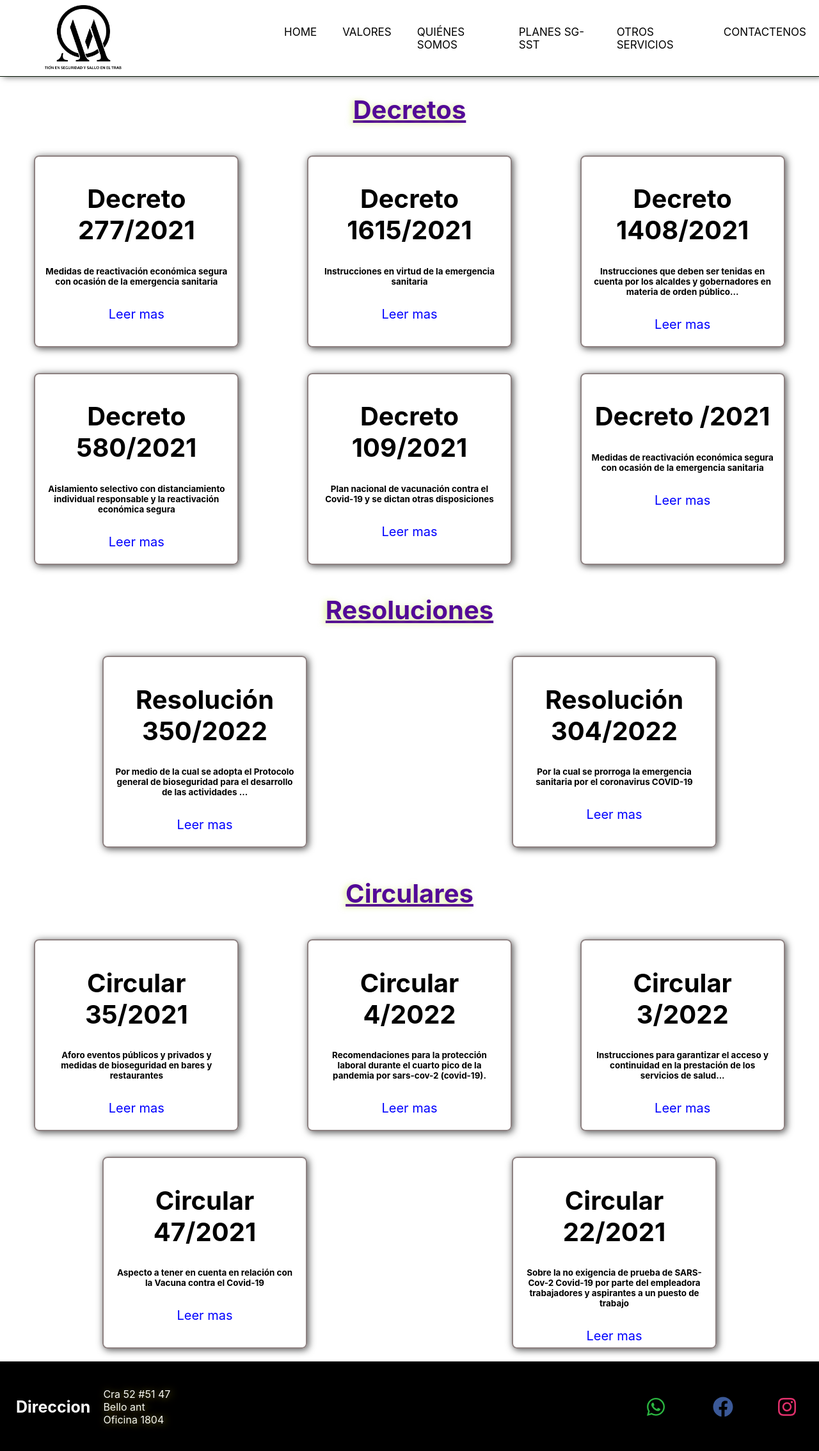
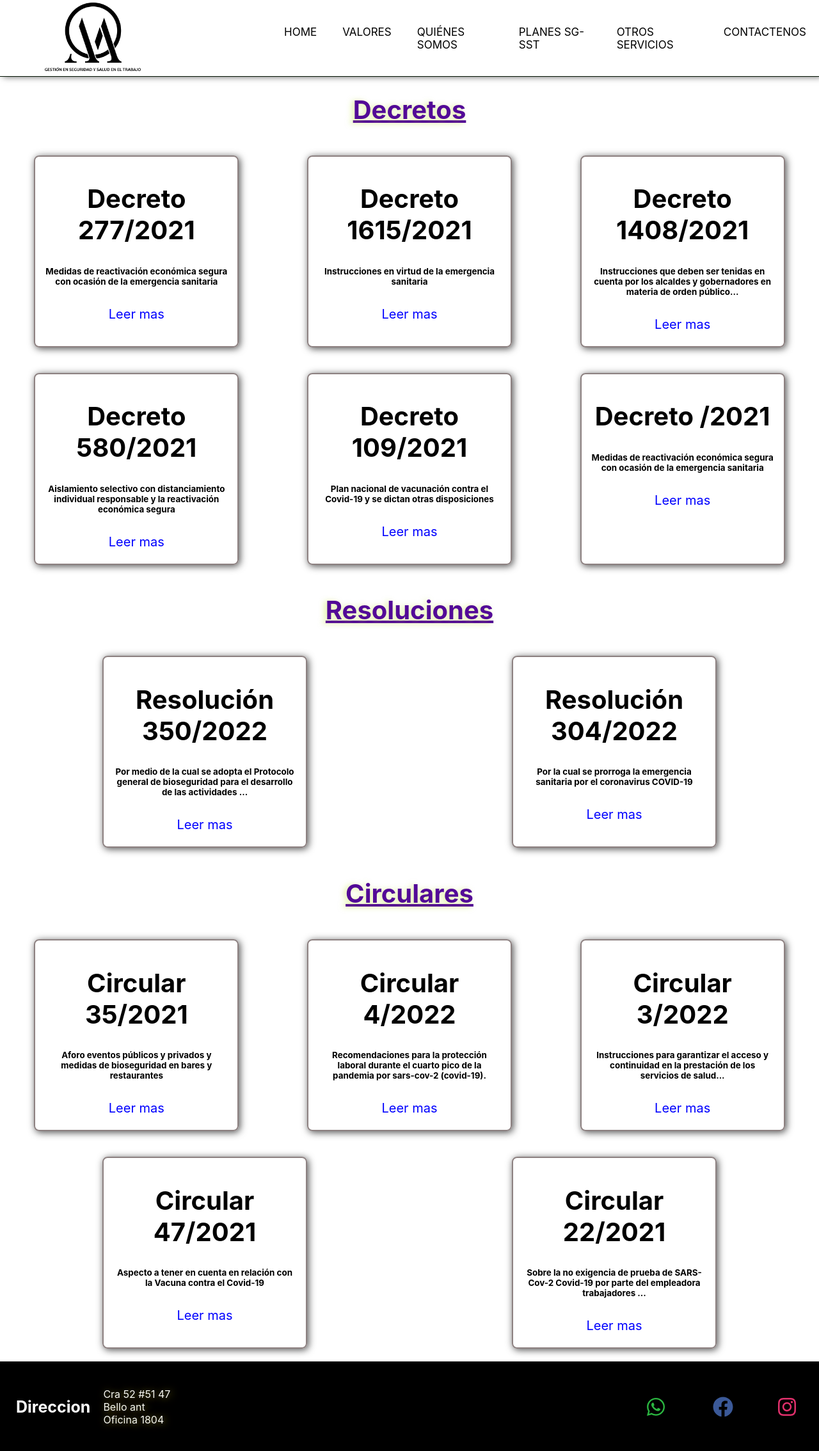
Before and after one commit to RockStoneStudios/Alejandra, a Next.js app: page /covid in a window 1280 px wide. Shown: the whole page at 64% size. Built offline with nearby package versions, Linux system fonts and the light colour scheme.

Commit message:
Fin de fines

```diff
--- a/components/Footer.jsx
+++ b/components/Footer.jsx
@@ -28,7 +28,7 @@ const Footer = () => {
 
                </div>
                <div className={styles.instagram}>
-                   <Link href="https://l.facebook.com/l.php?u=https%3A%2F%2Fwww.instagram.com%2Fmo_ssst%2F%3Ffbclid%3DIwAR3JUejh2mQuJS6RCaeqRTYe75c6jJG4SURUvVYEeb5CKNV-QfBnwK_rS-0&h=AT013lEAcCwxdHIalyF5a0hv58_vf4vb28gmv-xqkYvpZly08EujFqAmiCZk-59nRSFuBtRJyLXSabG3VcUiAT8p2E3H2D_ZYKEQ9dB0lZXSYDi4G9rleaufAajqfUo5-bY"><a>
+                   <Link href="https://www.instagram.com/mo_ssst/?fbclid=IwAR3JUejh2mQuJS6RCaeqRTYe75c6jJG4SURUvVYEeb5CKNV-QfBnwK_rS-0"><a>
                    <FontAwesomeIcon size= "2x" icon={faInstagram}/>
                     </a></Link>
 
--- a/components/Navbar.jsx
+++ b/components/Navbar.jsx
@@ -10,7 +10,7 @@ const Navbar = () => {
     <>
       <div className={styles.menu}>
         <label className={styles.logo} >
-          <Image src= "/img/logoO.png" width={120} height={100} objectFit= 'cover' />
+          <Image src= "/img/logoO.png" width={150} height={122} objectFit= 'contain' />
           </label>
           <ul className={open ?[styles.menu_items,styles.show].join(' ') : styles.menu_items}>
             <li onClick={()=>setOpen(false)}><Link href="/"><a>Home</a></Link></li>
--- a/pages/covid.js
+++ b/pages/covid.js
@@ -93,7 +93,7 @@ const Covid = () => {
            </div>
            <div className={styles.articulo}>
             <h1>Circular 22/2021</h1>
-             <h6>Sobre la no exigencia de prueba de SARS-Cov-2 Covid-19 por parte del empleadora trabajadores y aspirantes a un puesto de trabajo</h6>
+             <h6>Sobre la no exigencia de prueba de SARS-Cov-2 Covid-19 por parte del empleadora trabajadores ...</h6>
               <Link href="https://www.mintrabajo.gov.co/documents/20147/61442826/Circular+0022.PDF/a858d468-707f-8d13-2790-2b43839a7ea7?t=1615235618146">
                   <a>Leer mas</a>
                </Link>
--- a/styles/Navbar.module.css
+++ b/styles/Navbar.module.css
@@ -237,7 +237,7 @@
 .logo{
     flex: 1;
     margin: 10px 70px;
-    width: 200px;
+    width: 250px;
 
 }
 
```
